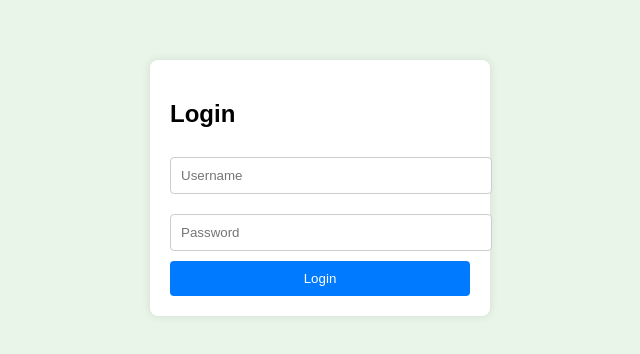
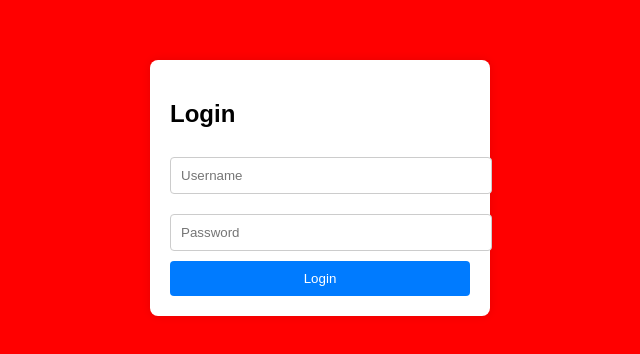
Before and after one commit to Riadmakarem/testegit, a plain HTML site: page index.html in a window 1280 px wide. Shown: the part 212-566 px from the top of the page, without its empty margins (320-960 px from the left). Drawn offline with Linux system fonts and the light colour scheme.

Commit message:
Change background color to red in index.html
Updated the body background color from #e8f5e8 to red for visual adjustment or testing purposes.

```diff
--- a/index.html
+++ b/index.html
@@ -12,7 +12,7 @@
             align-items: center;
             height: 100vh;
             margin: 0;
-            background-color: #e8f5e8;
+            background-color: red;
         }
         .login-container {
             background: white;
```
